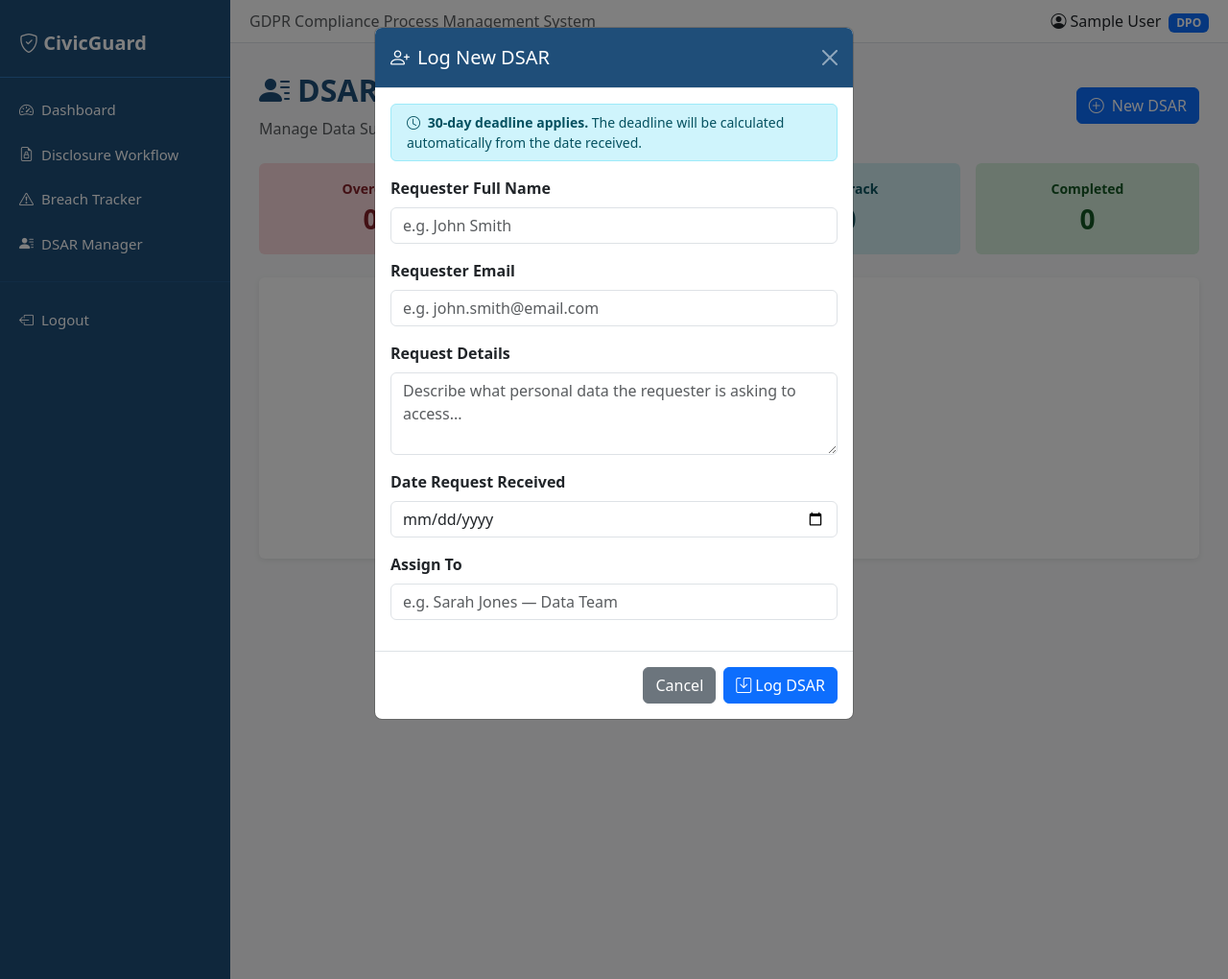
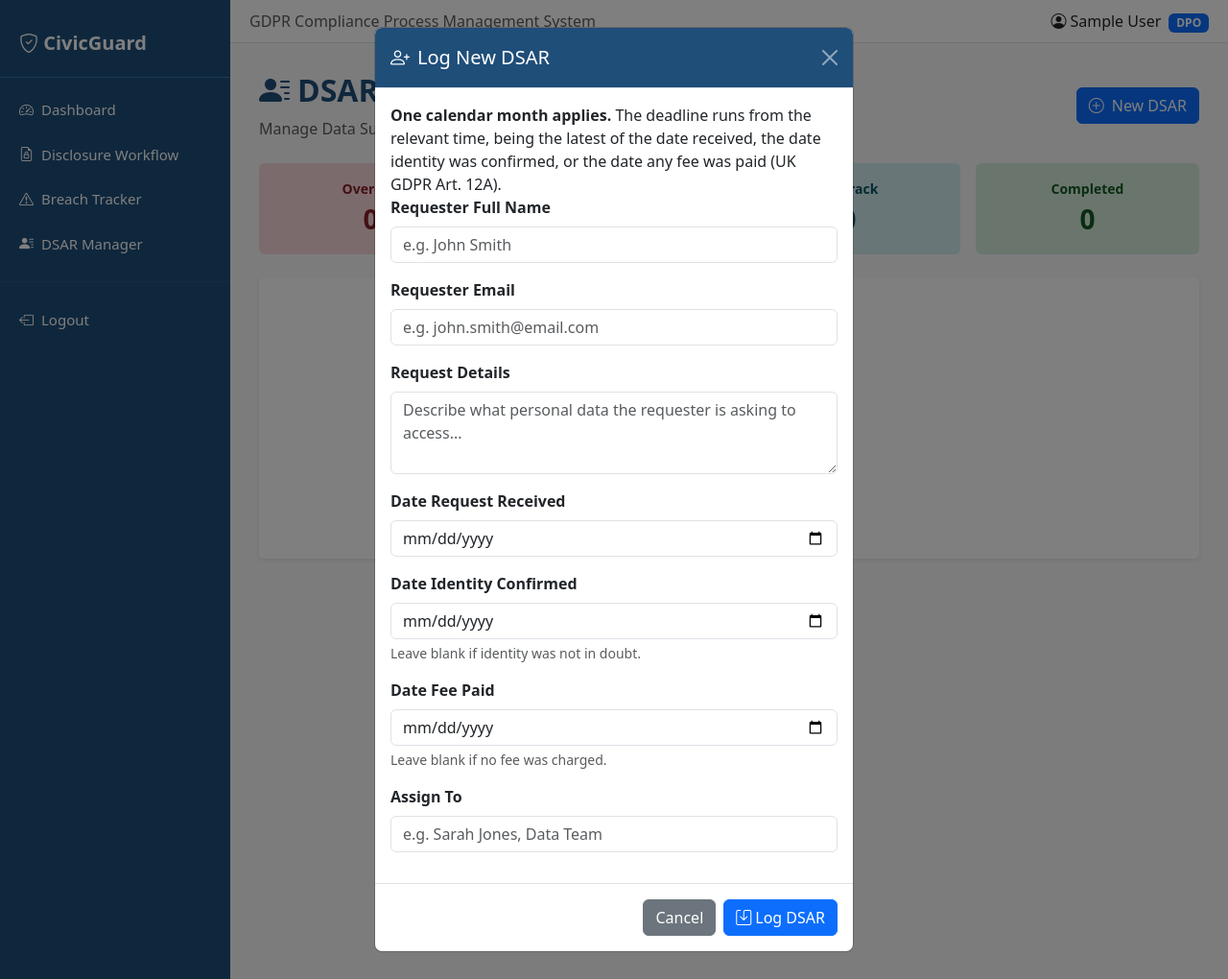
Before and after one commit to KaziNahian28/CivicGuard, a Flask app: page /dsars in a window 1280 px wide, after a click on "New DSAR". Shown: the whole page at 96% size. Run offline with Flask 3, Linux system fonts and the light colour scheme; the visitor is signed in with stand-in values (Sample User, id 1); data that the repository does not hold is empty.

Commit message:
DSAR rebuild: relevant time, calendar month, completion measured against deadline

```diff
--- a/app.py
+++ b/app.py
@@ -71,6 +71,17 @@
             completed_at TIMESTAMP
         )
     ''')
+    for column, definition in [
+        ('identity_confirmed_at', 'TIMESTAMP'),
+        ('fee_paid_at', 'TIMESTAMP'),
+        ('extension_applied', 'INTEGER DEFAULT 0'),
+        ('extension_reason', 'TEXT'),
+        ('relevant_time', 'TIMESTAMP')
+    ]:
+        try:
+            cursor.execute(f'ALTER TABLE dsars ADD COLUMN {column} {definition}')
+        except sqlite3.OperationalError:
+            pass
 
     cursor.execute('''
         CREATE TABLE IF NOT EXISTS audit_log (
@@ -96,6 +107,25 @@
 
     conn.commit()
     conn.close()
+
+def calculate_relevant_time(received_at, identity_confirmed_at=None, fee_paid_at=None):
+    candidates = [d for d in [received_at, identity_confirmed_at, fee_paid_at] if d]
+    return max(candidates)
+
+
+def add_calendar_month(date_str, months=1):
+    from datetime import datetime
+    d = datetime.fromisoformat(str(date_str)[:10])
+    month = d.month - 1 + months
+    year = d.year + month // 12
+    month = month % 12 + 1
+    day = d.day
+    while True:
+        try:
+            return datetime(year, month, day).date().isoformat()
+        except ValueError:
+            day -= 1
+
 
 def get_hours_elapsed(discovered_at_str):
     try:
@@ -335,21 +365,25 @@
     request_details = request.form['request_details']
     received_at = request.form['received_at']
     assigned_to = request.form.get('assigned_to', '')
-    received_date = datetime.strptime(received_at, '%Y-%m-%d')
-    deadline = received_date + timedelta(days=30)
+    identity_confirmed_at = request.form.get('identity_confirmed_at') or None
+    fee_paid_at = request.form.get('fee_paid_at') or None
+    relevant_time = calculate_relevant_time(received_at, identity_confirmed_at, fee_paid_at)
+    deadline = add_calendar_month(relevant_time)
     conn = get_db()
     conn.execute(
         '''INSERT INTO dsars
-           (requester_name, requester_email, request_details,
-            received_at, deadline, assigned_to)
-           VALUES (?, ?, ?, ?, ?, ?)''',
+            (requester_name, requester_email, request_details,
+             received_at, deadline, assigned_to,
+             identity_confirmed_at, fee_paid_at, relevant_time)
+            VALUES (?, ?, ?, ?, ?, ?, ?, ?, ?)''',
         (requester_name, requester_email, request_details,
-         received_at, deadline.strftime('%Y-%m-%d'), assigned_to)
+         received_at, deadline, assigned_to,
+         identity_confirmed_at, fee_paid_at, relevant_time)
     )
     conn.commit()
     conn.close()
-    flash('DSAR logged. 30-day deadline set for ' +
-          deadline.strftime('%d %B %Y') + '.', 'success')
+    flash('DSAR logged. Deadline set for ' + deadline +
+          ', one calendar month from the relevant time.', 'success')
     return redirect(url_for('dsars'))
 
 @app.route('/dsars/update/<int:id>', methods=['POST'])
--- a/templates/dsars.html
+++ b/templates/dsars.html
@@ -84,7 +84,11 @@
                         <td class="small">{{ d.deadline[:10] }}</td>
                         <td>
                             {% if d.status == 'Completed' %}
-                            <span class="badge bg-success">Done</span>
+                                {% if d.completed_at and d.completed_at[:10] > d.deadline[:10] %}
+                                <span class="badge bg-danger">Completed late</span>
+                                {% else %}
+                                <span class="badge bg-success">Completed on time</span>
+                                {% endif %}
                             {% elif d.days_remaining < 0 %}
                             <span class="badge bg-danger">
                                 {{ d.days_remaining|abs }} days overdue
@@ -160,11 +164,9 @@
             </div>
             <form method="POST" action="{{ url_for('add_dsar') }}">
                 <div class="modal-body">
-                    <div class="alert alert-info py-2 small mb-3">
-                        <i class="bi bi-clock me-1"></i>
-                        <strong>30-day deadline applies.</strong>
-                        The deadline will be calculated automatically from the date received.
-                    </div>
+                    <strong>One calendar month applies.</strong>
+                            The deadline runs from the relevant time, being the latest of the date received,
+                            the date identity was confirmed, or the date any fee was paid (UK GDPR Art. 12A).
                     <div class="mb-3">
                         <label class="form-label fw-bold">Requester Full Name</label>
                         <input type="text" name="requester_name" class="form-control"
@@ -186,10 +188,21 @@
                         <input type="date" name="received_at" class="form-control" required>
                     </div>
                     <div class="mb-3">
+                            <label class="form-label fw-bold">Date Identity Confirmed</label>
+                            <input type="date" name="identity_confirmed_at" class="form-control">
+                            <div class="form-text">Leave blank if identity was not in doubt.</div>
+                        </div>
+                        <div class="mb-3">
+                            <label class="form-label fw-bold">Date Fee Paid</label>
+                            <input type="date" name="fee_paid_at" class="form-control">
+                            <div class="form-text">Leave blank if no fee was charged.</div>
+                        </div>
+                    <div class="mb-3">
                         <label class="form-label fw-bold">Assign To</label>
                         <input type="text" name="assigned_to" class="form-control"
-                               placeholder="e.g. Sarah Jones — Data Team">
+                               placeholder="e.g. Sarah Jones, Data Team">
                     </div>
+
                 </div>
                 <div class="modal-footer">
                     <button type="button" class="btn btn-secondary"
```
Also changed, not shown: evidence/after_D16_calendar_month_comparison_08aug.png (added), evidence/after_D18_both_branches_08aug.png (added), evidence/after_D18_late_completion_flagged_08aug.png (added), evidence/after_D18_late_completion_flagged_08aug.webp (added), evidence/before_dsar_rebuild_full_list_08aug.png (added).
